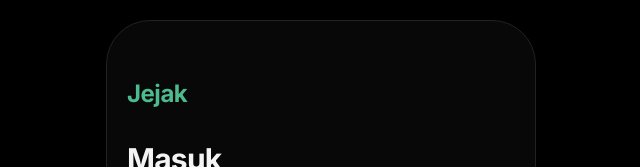
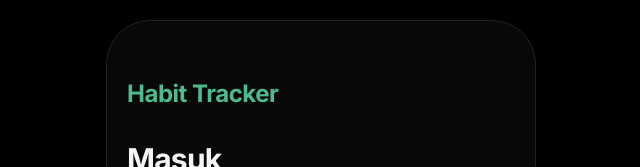
Before and after one commit to LRJsukses2026/habit-tracker, a plain HTML site: page index.html in a window 1280 px wide. Shown: the top 167 px of the page, without its empty margins (319-959 px from the left). Drawn offline with nearby package versions, Linux system fonts and the light colour scheme.

Commit message:
Change title and logo text to 'Habit Tracker'

```diff
--- a/index.html
+++ b/index.html
@@ -8,7 +8,7 @@
 <meta name="apple-mobile-web-app-capable" content="yes">
 <meta name="apple-mobile-web-app-status-bar-style" content="black">
 <meta name="apple-mobile-web-app-title" content="Jejak">
-<title>Jejak Harian</title>
+<title>Habit Tracker</title>
 <link rel="manifest" href="manifest.webmanifest">
 <link rel="icon" type="image/png" href="icons/icon-192.png">
 <link rel="apple-touch-icon" href="icons/apple-touch-icon.png">
@@ -23,7 +23,7 @@
   <!-- MASUK -->
   <section class="screen sub" id="s-masuk">
     <div class="authbox">
-      <div class="logo">Jejak</div>
+      <div class="logo">Habit Tracker</div>
       <h1 id="authTitle">Masuk</h1>
       <p class="cs" id="authSub" style="margin-top:6px">Catatan harian, target, keuangan, dan bukumu tersimpan aman di akunmu sendiri.</p>
       <div id="authNameWrap" hidden>
```
